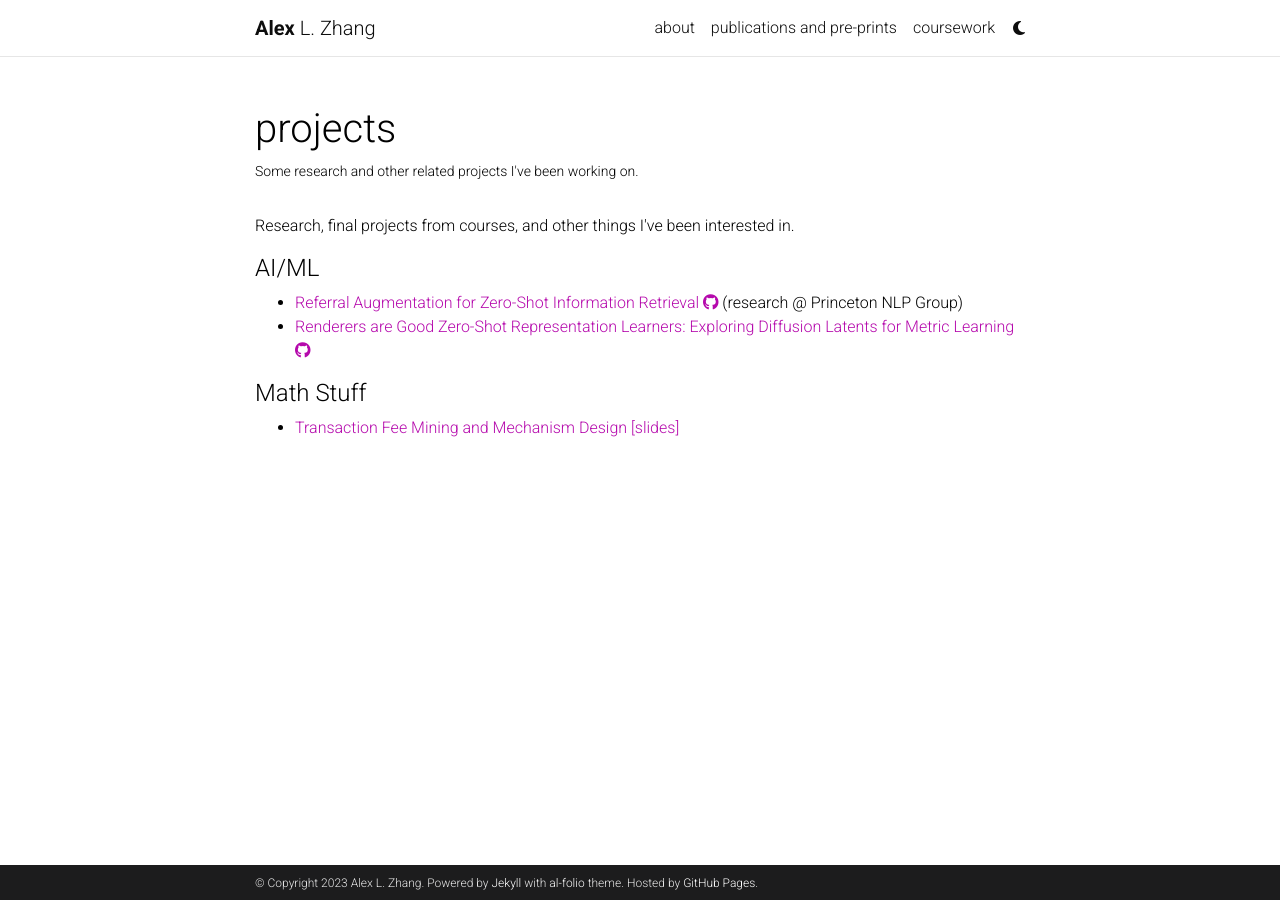
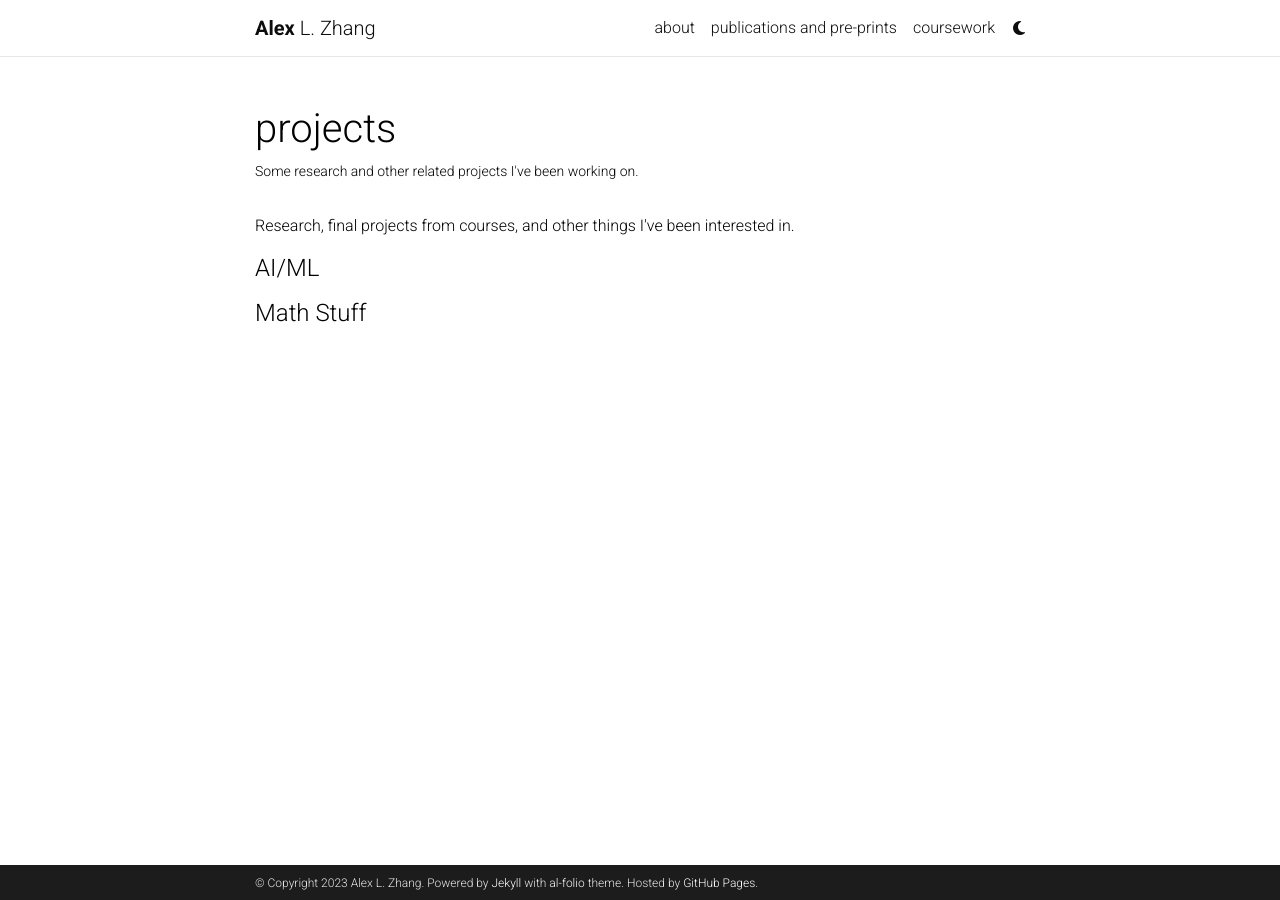
Before and after one commit to alexzhang13/alexzhang13.github.io-old, a Jekyll site: the page built from _pages/projects.md, in a window 1280 px wide. Built offline with Jekyll 4.4.1, drawn with Linux system fonts in a browser that asks for light colours; comment, search, counter and statistics services are not loaded; a style sheet for code colours, icons or effects is not loaded.

Commit message:
removed michael's stuff lol

```diff
--- a/_pages/projects.md
+++ b/_pages/projects.md
@@ -14,11 +14,10 @@ horizontal: false
 <p> Research, final projects from courses, and other things I've been interested in. </p>
 <h4>AI/ML</h4>
 <ul>
-            <li><a href="https://arxiv.org/abs/2305.15098">Referral Augmentation for Zero-Shot Information Retrieval</a> <a href="https://github.com/michaelwilliamtang/referral-augment/" class="no-blue"><i class="fa-brands fa-github fa-1x"></i></a> (research @ Princeton NLP Group)
-            </li><li><a href="https://arxiv.org/abs/2306.10721">Renderers are Good Zero-Shot Representation Learners: Exploring Diffusion Latents for Metric Learning</a> <a href="https://github.com/michaelwilliamtang/golden-retriever" class="no-blue"><i class="fa-brands fa-github fa-1x"></i></a></li>
+
         </ul>
 <h4>Math Stuff</h4>
 <ul>
-            <li><a href="https://arxiv.org/abs/2302.06769">Transaction Fee Mining and Mechanism Design</a> <a href="https://michaeltang.xyz/papers/TransactionFeeSlides.pdf">[slides]</a></li>
-        </ul>
+
+ </ul>
 </div>
```
